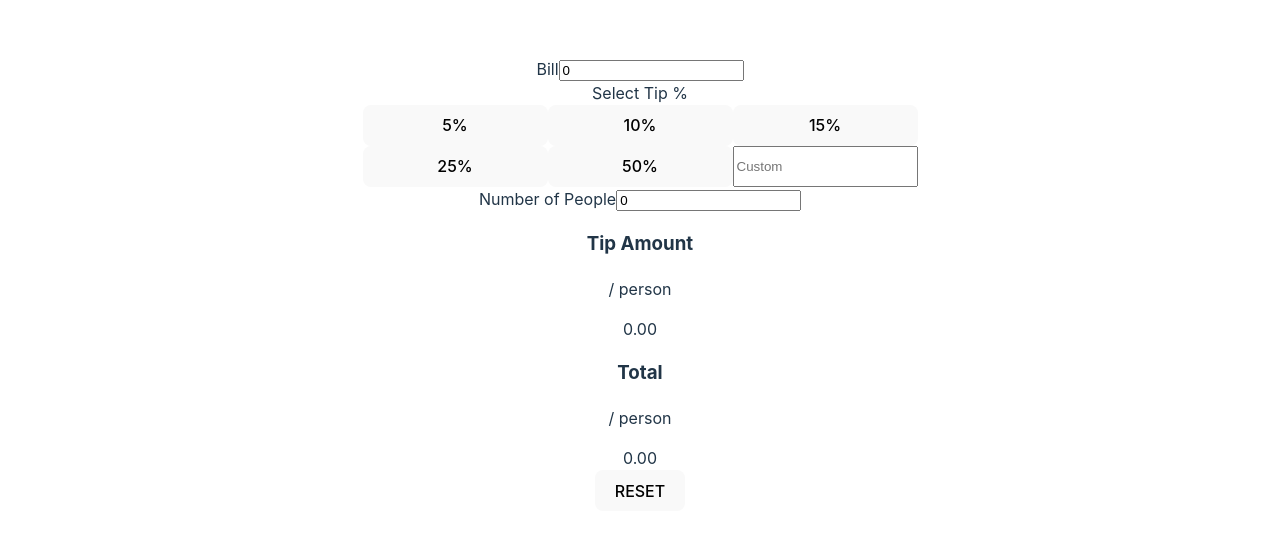
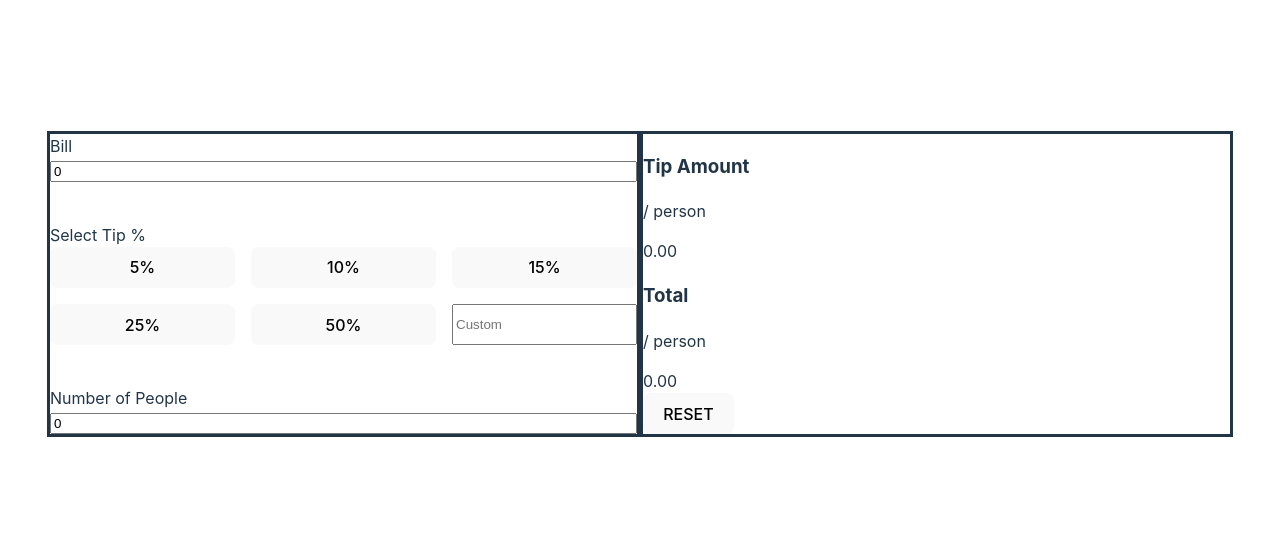
Before and after one commit to 987456987/tip-calculator-app, a React (Vite) app in the folder tip-calculator/: page / in a window 1280 px wide. Shown: the part 116-652 px from the top of the page. Built offline with nearby package versions, Linux system fonts and the light colour scheme.

Commit message:
start of layout

```diff
--- a/tip-calculator/src/App.css
+++ b/tip-calculator/src/App.css
@@ -1,48 +1,37 @@
-#root {
-  max-width: 1280px;
-  margin: 0 auto;
-  padding: 2rem;
-  text-align: center;
+* {
+  box-sizing: border-box;
 }
 
-.logo {
-  height: 6em;
-  padding: 1.5em;
-  will-change: filter;
-  transition: filter 300ms;
-}
-.logo:hover {
-  filter: drop-shadow(0 0 2em #646cffaa);
-}
-.logo.react:hover {
-  filter: drop-shadow(0 0 2em #61dafbaa);
+main {
+  display: grid;
+  grid-template-columns: 1fr 1fr;
 }
 
-@keyframes logo-spin {
-  from {
-    transform: rotate(0deg);
-  }
-  to {
-    transform: rotate(360deg);
-  }
+main > * {
+  border: solid;
 }
 
-@media (prefers-reduced-motion: no-preference) {
-  a:nth-of-type(2) .logo {
-    animation: logo-spin infinite 20s linear;
-  }
-}
-
-.card {
-  padding: 2em;
-}
-
-.read-the-docs {
-  color: #888;
+body {
+  display: grid;
+  place-content: center;
 }
 
 
+/* ////////////////////////////////////////
+  INPUT COMPONENT
+//////////////////////////////////////// */
+.container {
+  display: flex;
+  flex-direction: column;
+  justify-content: space-between;
+}
+
+.input-container > input {
+  width: 100%;
+}
+
 .button-group {
   display: grid;
-  grid-template-columns: 1fr 1fr 1fr;
+  grid-template-columns: repeat(3, 1fr);
+  gap: 1em;
 }
--- a/tip-calculator/src/components/Display.jsx
+++ b/tip-calculator/src/components/Display.jsx
@@ -4,7 +4,7 @@ function Display({ tipPercent, numPeople, billTotal }) {
   const total = parseFloat(billTotal) + tipAmount
 
   return (
-    <div className="container">
+    <div className="display-container">
       <div className="outer-container">
         <div className="inner-container">
           <div className="inner-left-container">
```
